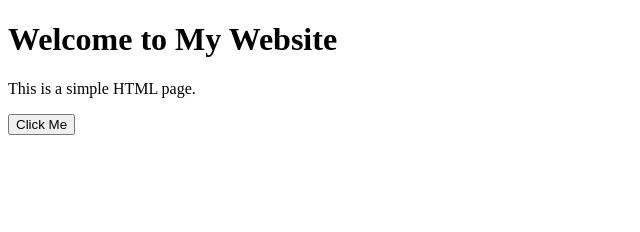
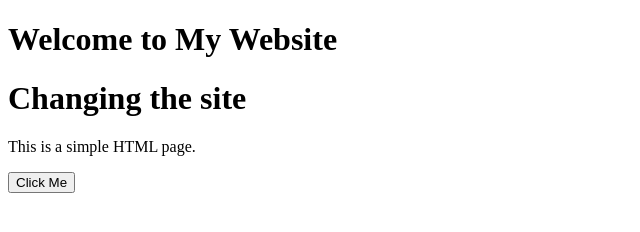
Before and after one commit to Subhasis757/GIT-flow-work, a plain HTML site: page Index.html in a window 1280 px wide. Shown: the whole page, without its empty margins (0-640 px from the left). Drawn offline with Linux system fonts and the light colour scheme.

Commit message:
changes done

```diff
--- a/Index.html
+++ b/Index.html
@@ -5,6 +5,7 @@
 </head>
 <body>
   <h1>Welcome to My Website</h1>
+  <h1>Changing the site</h1>
   <p>This is a simple HTML page.</p>
   <button onclick="alert('Hello!')">Click Me</button>
 </body>
```
Also changed, not shown: App.js (added).
